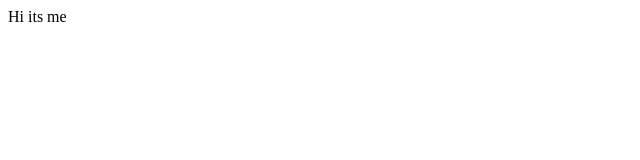
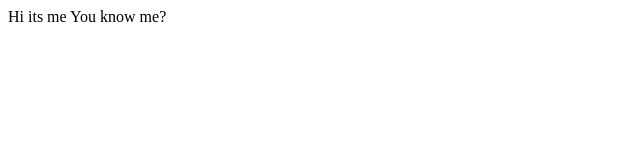
Before and after one commit to Xam132/Trial, a plain HTML site: page index.html in a window 1280 px wide. Shown: the whole page, without its empty margins (0-640 px from the left). Drawn offline with Linux system fonts and the light colour scheme.

Commit message:
Trial Commit

```diff
--- a/index.html
+++ b/index.html
@@ -1,4 +1,5 @@
 <!DOCTYPE html>
 <html>
     Hi its me
+    You know me?
 </html>
```
